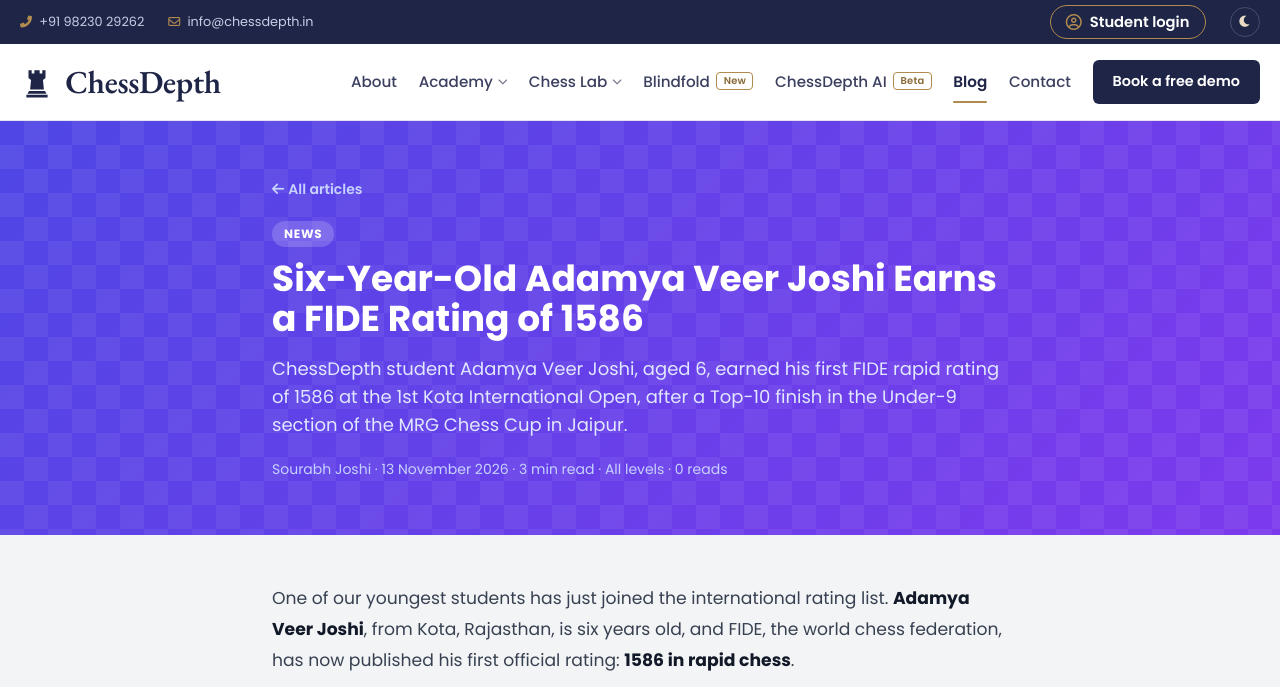
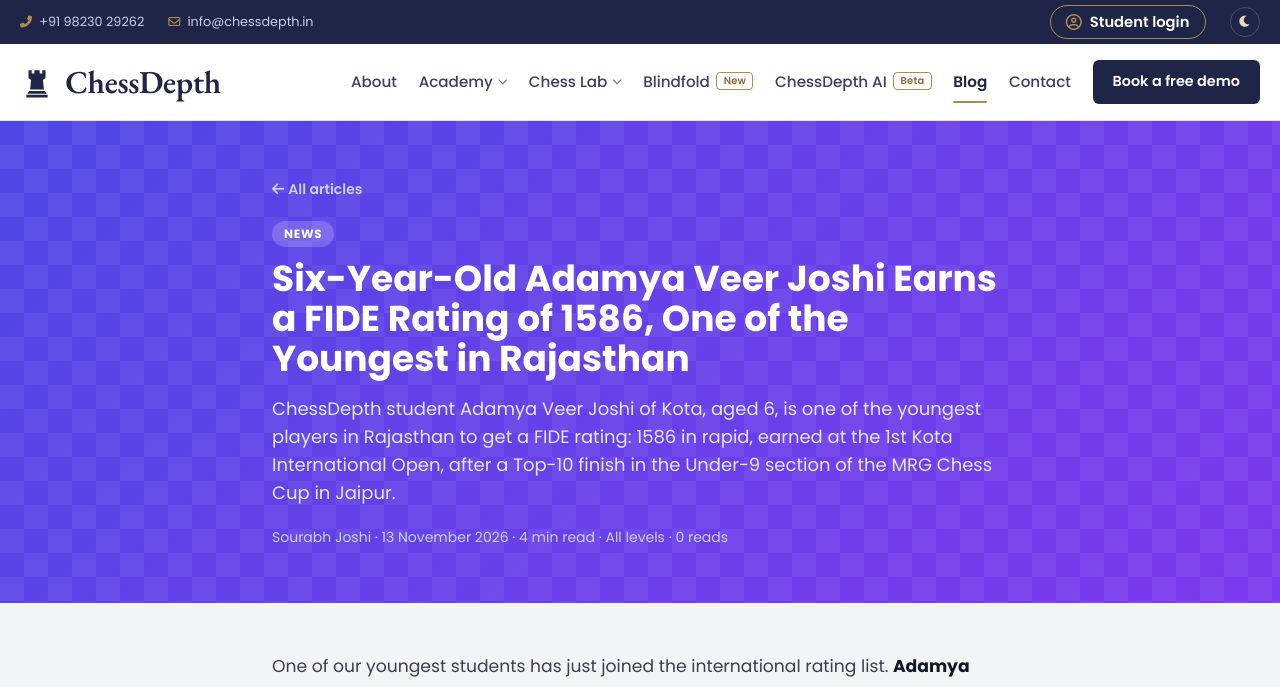
Before and after one commit to Sourabhjoshi1/Chess-Depth, a Jekyll site: the page built from _posts/2026-11-13-adamya-veer-joshi-fide-rated-at-six.md, in a window 1280 px wide and 1400 px high. Shown: the top 687 px of the window. Built offline with Jekyll 4.4.1, drawn with Linux system fonts in a browser that asks for light colours; comment, search, counter and statistics services are not loaded; some of the changed text lies outside the part shown.

Commit message:
News: highlight Adamya as one of the youngest FIDE-rated players in Rajasthan
Co-Authored-By: Claude Fable 5.2 <noreply@anthropic.com>
Claude-Session: https://claude.ai/code/session_017ZwxdNZGtw2tXrZdE2ZP9f

```diff
--- a/_posts/2026-11-13-adamya-veer-joshi-fide-rated-at-six.md
+++ b/_posts/2026-11-13-adamya-veer-joshi-fide-rated-at-six.md
@@ -1,6 +1,6 @@
 ---
-title: "Six-Year-Old Adamya Veer Joshi Earns a FIDE Rating of 1586"
-description: "ChessDepth student Adamya Veer Joshi, aged 6, earned his first FIDE rapid rating of 1586 at the 1st Kota International Open, after a Top-10 finish in the Under-9 section of the MRG Chess Cup in Jaipur."
+title: "Six-Year-Old Adamya Veer Joshi Earns a FIDE Rating of 1586, One of the Youngest in Rajasthan"
+description: "ChessDepth student Adamya Veer Joshi of Kota, aged 6, is one of the youngest players in Rajasthan to get a FIDE rating: 1586 in rapid, earned at the 1st Kota International Open, after a Top-10 finish in the Under-9 section of the MRG Chess Cup in Jaipur."
 category: News
 level: All levels
 author: Sourabh Joshi
@@ -8,7 +8,7 @@ image: /assets/images/blog/adamya-veer-joshi-mrg-chess-cup-2026.jpg
 image_alt: "Adamya Veer Joshi, aged 6, holding his Top-10 trophy and certificate at the MRG Chess Cup 2026 in Jaipur"
 ---
 
-One of our youngest students has just joined the international rating list. **Adamya Veer Joshi**, from Kota, Rajasthan, is six years old, and FIDE, the world chess federation, has now published his first official rating: **1586 in rapid chess**.
+One of our youngest students has just joined the international rating list. **Adamya Veer Joshi**, from Kota, Rajasthan, is six years old, and FIDE, the world chess federation, has now published his first official rating: **1586 in rapid chess**. That makes him **one of the youngest players in Rajasthan ever to get a FIDE rating**.
 
 <figure class="cd-board" style="max-width:100%">
   <picture>
@@ -17,6 +17,16 @@ One of our youngest students has just joined the international rating list. **Ad
   </picture>
   <figcaption>Adamya with his Top-10 trophy in the Under-9 boys' section of the MRG Chess Cup 2026, Jaipur.</figcaption>
 </figure>
+
+<div class="cd-highlight" style="border-left:4px solid #6366f1;background:#eef2ff;border-radius:.5rem;padding:1rem 1.2rem;margin:1.5rem 0">
+<strong>Highlights</strong>
+<ul style="margin:.5rem 0 0">
+<li>One of the youngest players in Rajasthan to get a FIDE rating, at the age of six</li>
+<li>First FIDE rapid rating: 1586, almost 200 points above the starting floor of 1400</li>
+<li>Earned at the 1st Kota International Open, 3–4 October 2026, in his home city</li>
+<li>Top-10 finalist in the Under-9 boys' section of the MRG Chess Cup 2026, Jaipur</li>
+</ul>
+</div>
 
 ## A first rating, earned at home in Kota
 
@@ -29,11 +39,17 @@ For comparison, a first FIDE rating starts at 1400. Adamya, born in 2020, begins
 | | |
 |---|---|
 | **Player** | Joshi, Adamya Veer (India) |
-| **Born** | 2020 |
+| **Born** | 2020 (aged 6) |
 | **FIDE ID** | [591001790](https://ratings.fide.com/profile/591001790) |
 | **FIDE rapid rating** | 1586 |
 | **Rating event** | 1st Kota International Open FIDE Rapid, Kota, 3–4 October 2026 |
 | **Result against rated players** | 2 points from 5 games (average opponent 1570) |
+
+## One of the youngest in Rajasthan
+
+Very few children anywhere get an international rating at six. Most players earn their first one years later, because it means holding your own against rated opponents in a FIDE-rated event, with a clock, a full room and no help from anyone.
+
+In Rajasthan, the youngest player reported to have got a FIDE rating was six years and two months old, in 2024. Adamya, born in 2020, has done it at the age of six too, which puts him among the youngest in the state's chess history.
 
 ## Top 10 in the Under-9s in Jaipur
 
@@ -55,4 +71,4 @@ Parents often ask us when a child is "ready" for tournaments. There is no single
 
 Congratulations, Adamya, from everyone at ChessDepth. We are proud of you, and we are looking forward to your next game.
 
-*Sources: [FIDE rating report, 1st Kota International Open FIDE Rapid 2026](https://ratings.fide.com/report.phtml?event=494569) and Adamya's [FIDE profile](https://ratings.fide.com/profile/591001790).*
+*Sources: [Udaipur Kiran, August 2024](https://udaipurkiran.com/udaipurs-swayam-becomes-rajasthans-youngest-fide-rated-chess-player/) for the earlier Rajasthan record; [FIDE rating report, 1st Kota International Open FIDE Rapid 2026](https://ratings.fide.com/report.phtml?event=494569) and Adamya's [FIDE profile](https://ratings.fide.com/profile/591001790).*
```
